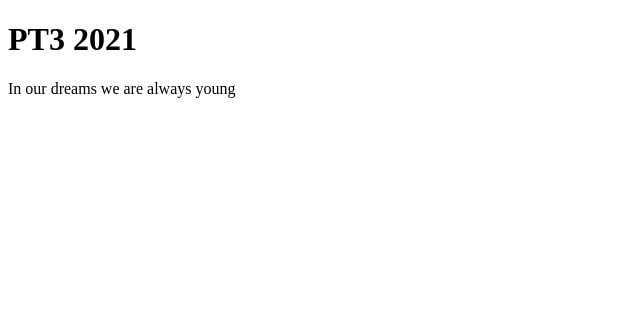
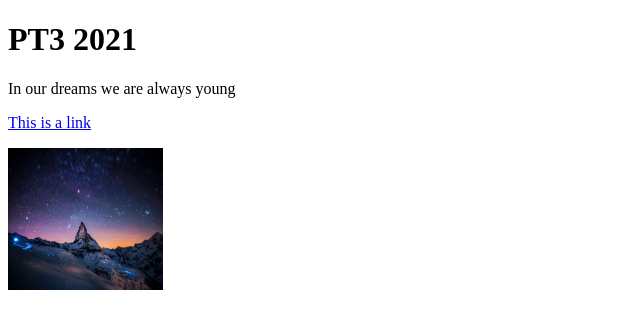
Before and after one commit to kohhaiyi/myprofile, a plain HTML site: page index.html in a window 1280 px wide. Shown: the whole page, without its empty margins (0-640 px from the left). Drawn offline with Linux system fonts and the light colour scheme.

Commit message:
Initial Commit

```diff
--- a/index.html
+++ b/index.html
@@ -5,5 +5,16 @@
 <h1>PT3 2021</h1>
 <p>In our dreams we are always young</p>
 
+<a href="https://www.w3schools.com">This is a link</a>
+
+<p>
+
+
+</p>
+
+<p>
+<img src="beautifulscenery.jpg" alt="W3Schools.com" width="155" height="142">
+</p>
+
 </body>
 </html>
```
Also changed, not shown: beautifulscenery.jpg (added).
